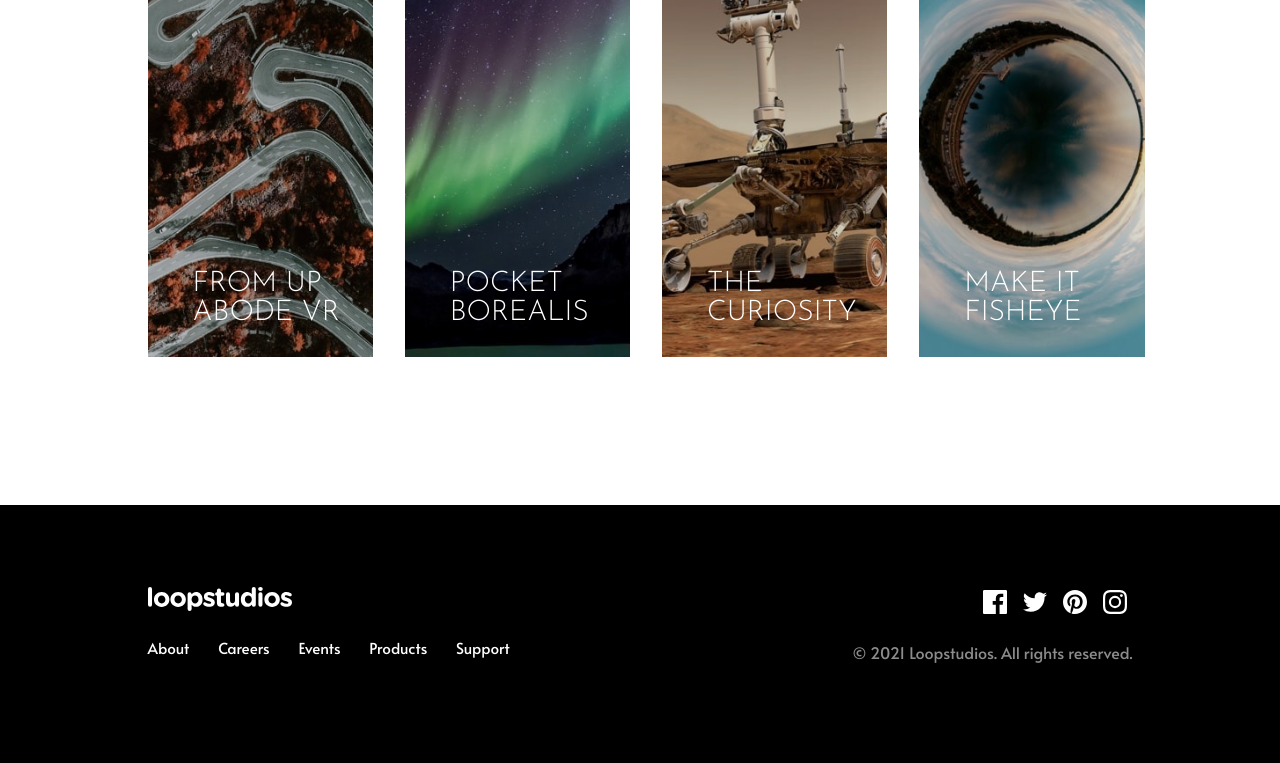
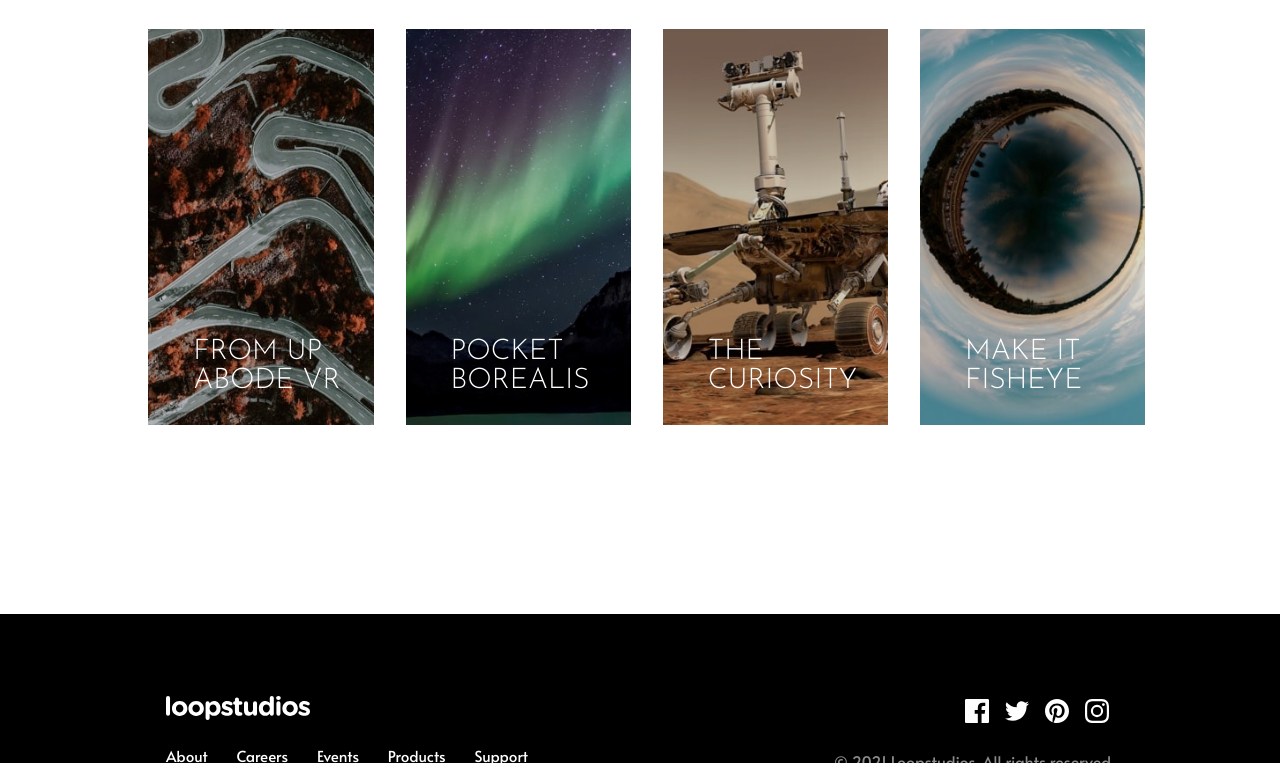
Before and after one commit to TomSif/Front-end_Mentor_Loop-Studio, a plain HTML site: page index.html in a window 1280 px wide. Shown: the part 2037-2800 px from the top of the page. Drawn offline with Linux system fonts and the light colour scheme.

Commit message:
second commit

```diff
--- a/scss/_footer.scss
+++ b/scss/_footer.scss
@@ -124,17 +124,19 @@
     display: flex;
     flex-direction: row;
     margin: 0;
-    margin-bottom: auto;
+    margin-top: auto;
     padding-bottom: clamp(2rem, 10rem, 10rem);
-    padding-left: clamp(50px, 11.528vw, 12rem);
-    padding-right: clamp(50px, 11.528vw, 12rem);
+    padding-left: 10.375rem;
+    padding-right: 10.375rem;
     align-items: flex-start;
     justify-content: space-between;
-    min-height: 5.52vh;
-    height: 55rem !important;
-    max-height: max-content;
-    width: 100vw;
-    max-width: 2290px;
+    min-height: 10rem;
+    height: 10rem;
+    max-height: 20rem;
+    // width: 100vw;
+    // max-width: 2290px;
+    flex-grow: 1;
+    overflow: hidden;
 
     &__nav {
       display: flex;
--- a/scss/_header.scss
+++ b/scss/_header.scss
@@ -60,7 +60,8 @@
     background-repeat: no-repeat;
     background-position: center;
     background-size: cover;
-    max-height: 40.625rem;
+    min-height: 40.625rem;
+    height: 40.625rem;
     position: relative;
     padding: 0;
 
--- a/scss/_main.scss
+++ b/scss/_main.scss
@@ -30,7 +30,7 @@
     align-items: center;
     justify-content: center;
     background-color: $primary-white;
-    padding-top: 13.333vw;
+    // padding-top: 13.333vw;
     width: 99%;
     max-width: 100%;
     padding-left: 1rem;
@@ -49,7 +49,7 @@
     }
 
     .main__text {
-      padding-top: 6.667vw;
+      // padding-top: 6.667vw;
       color: $primary-dark-Gray;
       font-size: 4.48vw;
       font-family: $primary-font;
@@ -62,9 +62,9 @@
   }
 
   &__see-all-btn {
-    margin-top: 9.067vw;
+    // margin-top: 9.067vw;
     font-size: 5.333vw;
-    height: 10.933vw;
+    // height: 10.933vw;
     border: 2px solid $primary-black;
     font-family: $secondary-font;
     text-transform: uppercase;
@@ -76,7 +76,7 @@
 }
 
 .main__title {
-  margin-top: clamp(9rem, 20.267vw, 18rem);
+  // margin-top: clamp(9rem, 20.267vw, 18rem);
   font-family: $secondary-font;
   font-size: clamp(1rem, 8.533vw, 8rem);
   text-transform: uppercase;
@@ -84,7 +84,7 @@
   line-height: 1;
   color: $primary-black;
   letter-spacing: -0.09rem;
-  padding-bottom: 14.933vw;
+  // padding-bottom: 14.933vw;
 }
 
 .main__creations-list {
@@ -159,11 +159,13 @@
 
 @media (min-width: 751px) {
   .main {
-    padding: clamp(5%, 11.528vw, 12rem);
-    max-width: 100vw;
+    display: block;
+    padding: 10rem;
+    // max-width: 100vw;
+    padding-left: clamp(5%, 11.582vw, 10rem);
     width: 100%;
-    // height: 130.75rem !important;
-    flex-grow: 1;
+    height: 130.75rem !important;
+    overflow: hidden;
 
     &__section {
       display: flex;
@@ -232,11 +234,12 @@
 
     &__creations-list {
       display: grid;
-      grid-template-columns: repeat(4, clamp(8rem, 17.6vw, 24rem)) !important;
+      grid-template-columns: repeat(4, clamp(3rem, 17.6vw, 100rem)) !important;
       grid-template-rows: repeat(2, 1fr) !important;
-      gap: clamp(1rem, 6.6vw, 2rem);
+      // gap: clamp(0.5rem, 6.6vw, 4rem);
       margin: 0;
       position: relative;
+      width: 100vw;
     }
 
     &__creation-link img {
--- a/scss/styles.scss
+++ b/scss/styles.scss
@@ -13,11 +13,7 @@
 @import "footer";
 
 body {
-  width: 100vw;
-  max-width: 2200px;
   height: 100%;
-  display: flex;
-  flex-direction: column;
   max-height: 6434px;
 }
 
@@ -27,6 +23,11 @@ body {
 
 @media (min-width: 751px) {
   body {
-    max-height: 2896px;
+    max-height: 2896px !important;
+    height: 2896px !important;
+    display: flex;
+    flex-direction: column;
+    justify-content: center;
+    overflow: hidden;
   }
 }
```
Also changed, not shown: css/styles.css, 1 other file.
